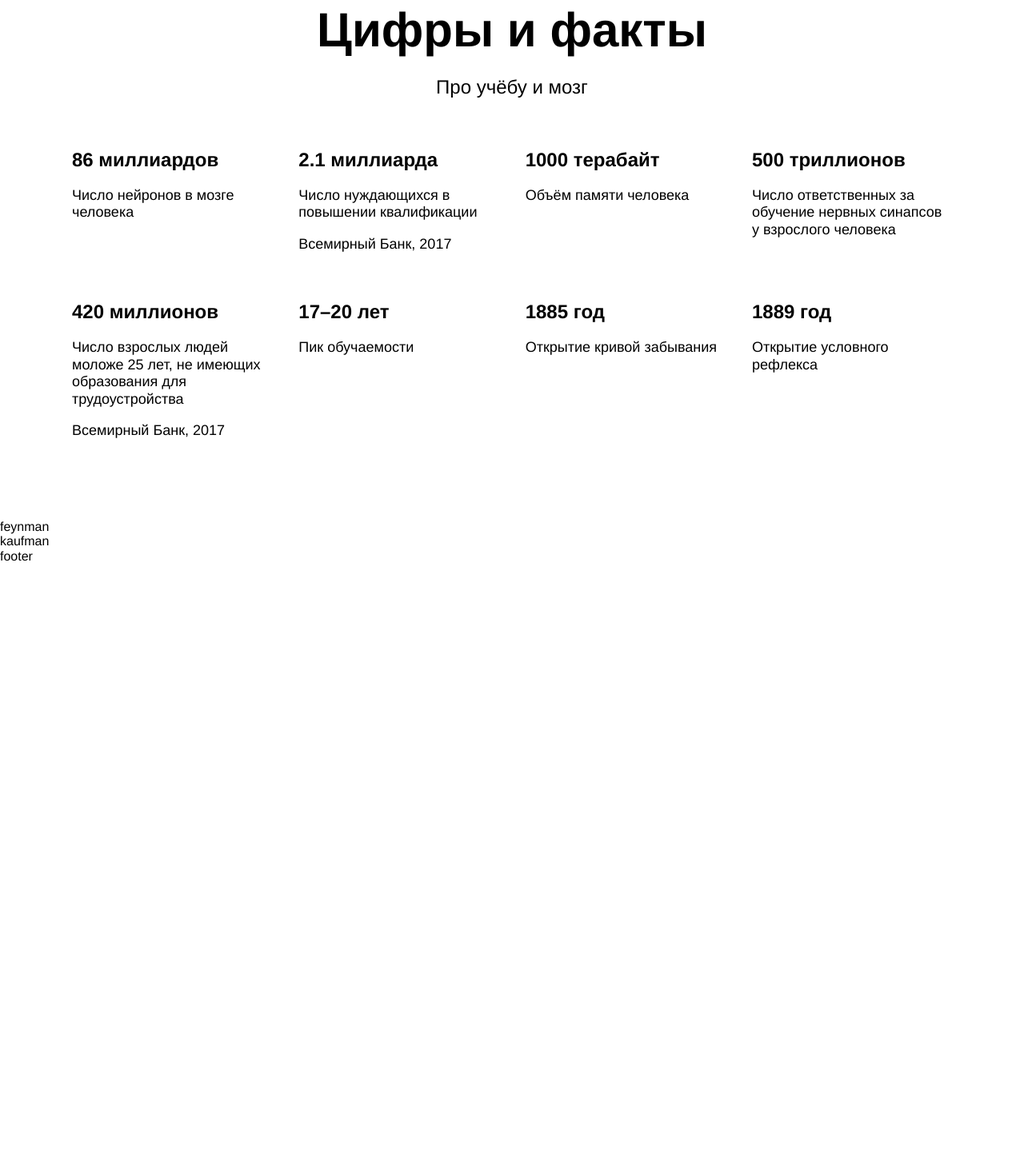
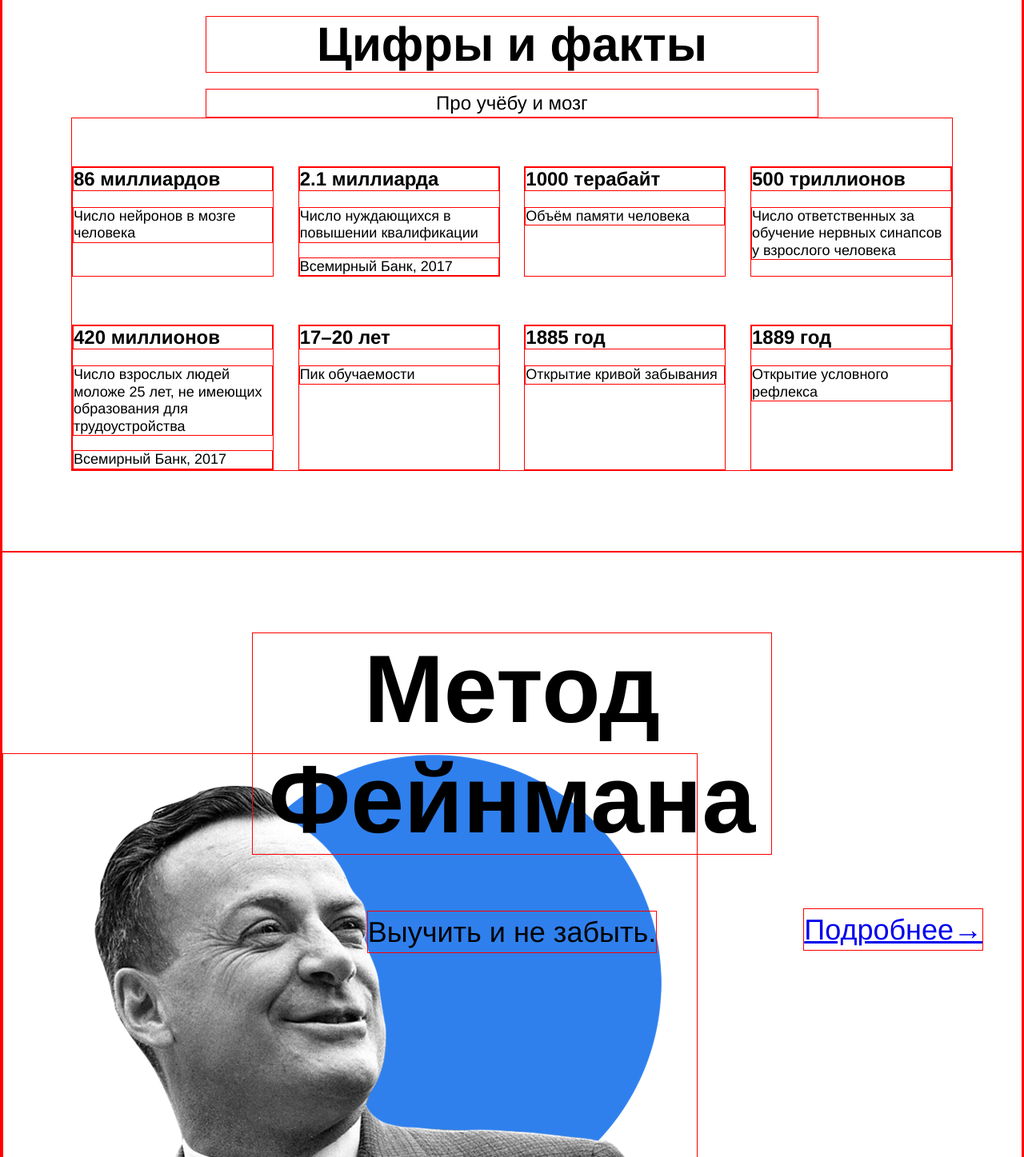
Before and after one commit to NikitaSavchuk97/how-to-learn, a plain HTML site: page index.html in a window 1280 px wide. Shown: the part 1353-2800 px from the top of the page at 80% size. Before the commit the page ends 2058 px from the top, so only its background shows below. Drawn offline with Linux system fonts and the light colour scheme.

Commit message:
Сделал блок <feynman></feynman>

```diff
--- a/index.html
+++ b/index.html
@@ -33,15 +33,15 @@
         <div class='two-columns'>
 
           <div class="brief">
-            <p class="main-text_paragraph">Главные проблемы обучения</p>
+            <p class="main-text__paragraph">Главные проблемы обучения</p>
           </div>
 
           <div class="main-text">
-              <p class="main-text_paragraph">Ни в школе, ни в институте нас не учат тому, как правильно изучать материал.
+              <p class="main-text__paragraph">Ни в школе, ни в институте нас не учат тому, как правильно изучать материал.
                 Мы готовимся к экзаменам и учим билеты. Мы тренируемся решать однообразные задачи, чтобы лучше сдать тест, но часто в итоге это не дает нам реального знания.
                 Зубрежка быстро выветривается и не приносит пользы.</p>
-              <p class="main-text_paragraph"><span class="main-text_paragraph_bold">Вывод:</span> учиться тоже нужно уметь, но почему-то этому мало где учат. Что с этим делать?</p>
-              <p class="main-text_paragraph">Конкретные техники и упражнения помогают изменить подход к обучению, сделать его эффективным и захватывающим.
+              <p class="main-text__paragraph"><span class="main-text_paragraph__bold">Вывод:</span> учиться тоже нужно уметь, но почему-то этому мало где учат. Что с этим делать?</p>
+              <p class="main-text__paragraph">Конкретные техники и упражнения помогают изменить подход к обучению, сделать его эффективным и захватывающим.
                 Эти же техники применяются на примере обучения в Практикуме.</p>
           </div>
 
@@ -55,46 +55,46 @@
 
         <div class="table">
 
-          <div class="table_cell">
-            <h1  class="table_heading">86 миллиардов</h1>
-            <p class="table_text">Число нейронов в мозге человека</p>
+          <div class="table__cell">
+            <h1  class="table__heading">86 миллиардов</h1>
+            <p class="table__text">Число нейронов в мозге человека</p>
           </div>
 
-          <div class="table_cell">
-            <h1  class="table_heading">2.1 миллиарда</h1>
-            <p class="table_text">Число нуждающихся в повышении квалификации</p>
-            <p class="table_text">Всемирный Банк, 2017</p>
+          <div class="table__cell">
+            <h1  class="table__heading">2.1 миллиарда</h1>
+            <p class="table__text">Число нуждающихся в повышении квалификации</p>
+            <p class="table__text">Всемирный Банк, 2017</p>
           </div>
 
-          <div class="table_cell">
-            <h1  class="table_heading">1000 терабайт</h1>
-            <p class="table_text">Объём памяти человека</p>
+          <div class="table__cell">
+            <h1  class="table__heading">1000 терабайт</h1>
+            <p class="table__text">Объём памяти человека</p>
           </div>
 
-          <div class="table_cell">
-            <h1  class="table_heading">500 триллионов</h1>
-            <p class="table_text">Число ответственных за обучение нервных синапсов у взрослого человека</p>
+          <div class="table__cell">
+            <h1  class="table__heading">500 триллионов</h1>
+            <p class="table__text">Число ответственных за обучение нервных синапсов у взрослого человека</p>
           </div>
 
-          <div class="table_cell">
-            <h1  class="table_heading">420 миллионов</h1>
-            <p class="table_text">Число взрослых людей моложе 25 лет, не имеющих образования для трудоустройства</p>
-            <p class="table_text">Всемирный Банк, 2017</p>
+          <div class="table__cell">
+            <h1  class="table__heading">420 миллионов</h1>
+            <p class="table__text">Число взрослых людей моложе 25 лет, не имеющих образования для трудоустройства</p>
+            <p class="table__text">Всемирный Банк, 2017</p>
           </div>
 
-          <div class="table_cell">
-            <h1  class="table_heading">17–20 лет</h1>
-            <p class="table_text">Пик обучаемости</p>
+          <div class="table__cell">
+            <h1  class="table__heading">17–20 лет</h1>
+            <p class="table__text">Пик обучаемости</p>
           </div>
 
-          <div class="table_cell">
-            <h1  class="table_heading">1885 год</h1>
-            <p class="table_text">Открытие кривой забывания</p>
+          <div class="table__cell">
+            <h1  class="table__heading">1885 год</h1>
+            <p class="table__text">Открытие кривой забывания</p>
           </div>
 
-          <div class="table_cell">
-            <h1  class="table_heading">1889 год</h1>
-            <p class="table_text">Открытие условного рефлекса</p>
+          <div class="table__cell">
+            <h1  class="table__heading">1889 год</h1>
+            <p class="table__text">Открытие условного рефлекса</p>
           </div>
 
         </div>
@@ -102,7 +102,10 @@
       </section>
 
       <section class="feynman">
-        <div>feynman</div>
+        <h1 class="feynman__title">Метод Фейнмана</h1>
+        <h2 class="feynman__subtitle">Выучить и не забыть.</h2>
+        <a href="#" class="feynman__link">Подробнее→</a>
+        <img class="feynman__main-illustration" src="./images/feynman.png" alt="Главное изображение">
       </section>
 
       <section class="kaufman">
--- a/styles/style.css
+++ b/styles/style.css
@@ -1,8 +1,8 @@
-/*
- div, p , title, header, h1, h2, footer, body, img, section{
+
+ div, p, a, title, header, h1, h2, footer, body, img, section {
   border: 1px solid red;
 }
-*/
+
 .page {
   min-width: 1100px;
   /* мы ещё не умеем делать мобильную версию сайта, */
@@ -13,6 +13,12 @@
   /* выше для экранов больше 1600px отцентрировали весь контент */
   font-family: 'Helvetica Neue', Arial, sans-serif;
 }
+
+
+
+/* --- HEADER --- */
+
+
 
 .header {
   position: relative;
@@ -39,6 +45,7 @@
 .header__title {
   width: 730px;
   margin-left: 64px;
+
   font-size: 102px;
   line-height: 96px;
   z-index: 2;
@@ -46,9 +53,11 @@
 
 .header__subtitle {
   width: 388px;
+
   position: absolute;
   left: 64px;
   bottom: 30px;
+
   line-height: 25px;
   font-size: 18px;
   font-weight: normal;
@@ -61,24 +70,34 @@
 }
 
 .header__main-illustration {
-  width: 765px;
-  height: 608px;
   position: absolute;
   bottom: 0px;
   right: 0px;
+
+  width: 765px;
+  height: 608px;
+
   z-index: 1;
 }
 
 /* ниже мы привели пример двух селекторов, чтобы вы вспомнили запись элемента */
 .header__square-pic {
-  height: 568px;
-  width: 568px;
   position: absolute;
   top: 64px;
   right: 0px;
+
+  height: 568px;
+  width: 568px;
+
   background-color: #2f80ed;
   z-index: 0;
 }
+
+
+
+/* --- DISCRIPTION --- */
+
+
 
 .discription {
   display: flex;
@@ -113,23 +132,28 @@
   font-weight: normal;
 }
 
-.main-text_paragraph {
+.main-text__paragraph {
   margin: 0 0 30px 0;
   padding: 0px;
 }
 
-.main-text_paragraph_bold {
+.main-text__paragraph_bold {
   font-weight: bold;
 }
 
-.main-text_paragraph:last-of-type {
+.main-text__paragraph:last-of-type {
   margin: 0px;
 }
+
+
+
+/* --- DIGITS --- */
+
+
 
 .digits{
   display: flex;
   flex-direction: column;
-  justify-content: center;
   align-items: center;
 }
 
@@ -164,13 +188,13 @@
   min-height: 50px;
 }
 
-.table_cell {
+.table__cell {
   margin: 60px 0 0 0;
   width: 250px;
   min-height: 100px;
 }
 
-.table_heading {
+.table__heading {
   margin: 0 0 20px 0;
 
   line-height: 1.15em;
@@ -178,15 +202,74 @@
   font-weight: bolder;
 }
 
-.table_text {
+.table__text {
   line-height: 1.2em;
   font-size: 18px;
   font-weight: normal;
 }
 
-.table_text:last-of-type {
+.table__text:last-of-type {
   margin-bottom: 0;
 }
+
+/* --- FEYNMAN --- */
+
+.feynman {
+  position: relative;
+  display: flex;
+  flex-direction: column;
+  align-items: center;
+
+  height: 890px;
+}
+
+.feynman__title {
+  margin: 100px 0 70px 0;
+  width: 648px;
+
+  text-align: center;
+  line-height: 1.15em;
+  font-size: 120px;
+  font-weight: bolder;
+}
+
+.feynman__subtitle {
+  margin: 0;
+
+  text-align: center;
+  line-height: 51px;
+  font-size: 36px;
+  font-weight: normal;
+}
+
+.feynman__link {
+  position: absolute;
+  top: 50%;
+  right: 48px;
+
+  text-align: center;
+  line-height: 51px;
+  font-size: 36px;
+  font-weight: normal;
+}
+
+.feynman__main-illustration {
+  position: absolute;
+  left: 0px;
+  bottom: 0px;
+
+  width: 867px;
+  height: 637px;
+  z-index: -1;
+
+}
+
+
+
+
+
+
+
 
 /* и элемента с модификатором вида ключ-значение */
 .table__cell_theme_dark {
```
